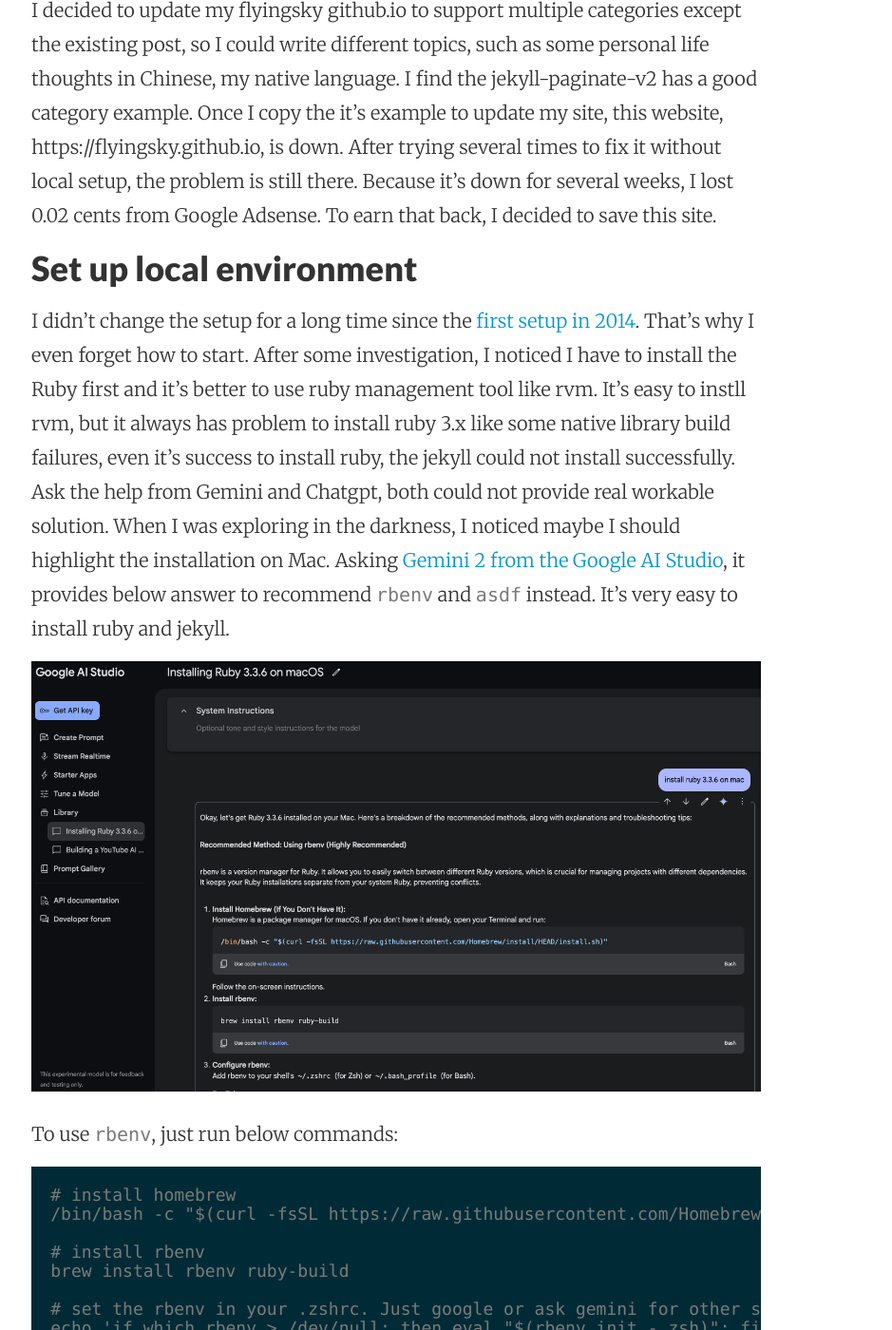
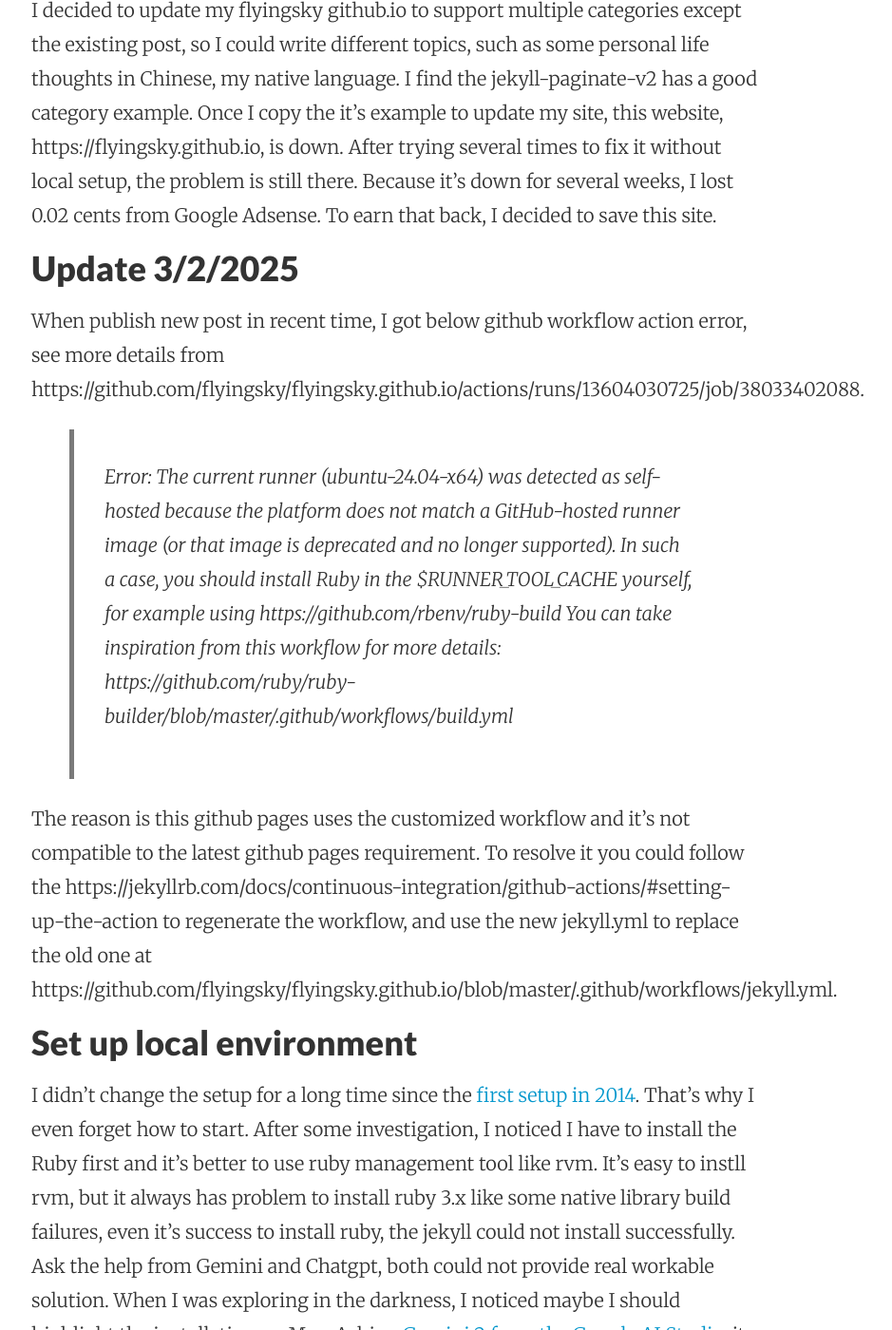
Before and after one commit to flyingsky/flyingsky.github.io, a Jekyll site: the page built from _posts/2024-12-15-flyingsky-works-again.md, in a window 1280 px wide and 1400 px high, scrolled down 439 px. Shown: the whole window at 95% size, without its empty margins (223-1162 px from the left). Built offline with Jekyll 4.4.1, drawn with Linux system fonts in a browser that asks for light colours.

Commit message:
Update 2024-12-15-flyingsky-works-again.md

```diff
--- a/_posts/2024-12-15-flyingsky-works-again.md
+++ b/_posts/2024-12-15-flyingsky-works-again.md
@@ -6,6 +6,17 @@
 ---
 
 I decided to update my flyingsky github.io to support multiple categories except the existing post, so I could write different topics, such as some personal life thoughts in Chinese, my native language. I find the jekyll-paginate-v2 has a good category example. Once I copy the it's example to update my site, this website, https://flyingsky.github.io, is down. After trying several times to fix it without local setup, the problem is still there. Because it's down for several weeks, I lost 0.02 cents from Google Adsense. To earn that back, I decided to save this site.
+
+### Update 3/2/2025
+
+When publish new post in recent time, I got below github workflow action error, see more details from https://github.com/flyingsky/flyingsky.github.io/actions/runs/13604030725/job/38033402088.
+
+> Error: The current runner (ubuntu-24.04-x64) was detected as self-hosted because the platform does not match a GitHub-hosted runner image (or that image is deprecated and no longer supported).
+>In such a case, you should install Ruby in the $RUNNER_TOOL_CACHE yourself, for example using https://github.com/rbenv/ruby-build
+>You can take inspiration from this workflow for more details: https://github.com/ruby/ruby-builder/blob/master/.github/workflows/build.yml
+
+The reason is this github pages uses the customized workflow and it's not compatible to the latest github pages requirement. To resolve it you could follow the https://jekyllrb.com/docs/continuous-integration/github-actions/#setting-up-the-action to regenerate the workflow, and use the new jekyll.yml to replace the old one at https://github.com/flyingsky/flyingsky.github.io/blob/master/.github/workflows/jekyll.yml.
+
 
 ### Set up local environment
 
```
